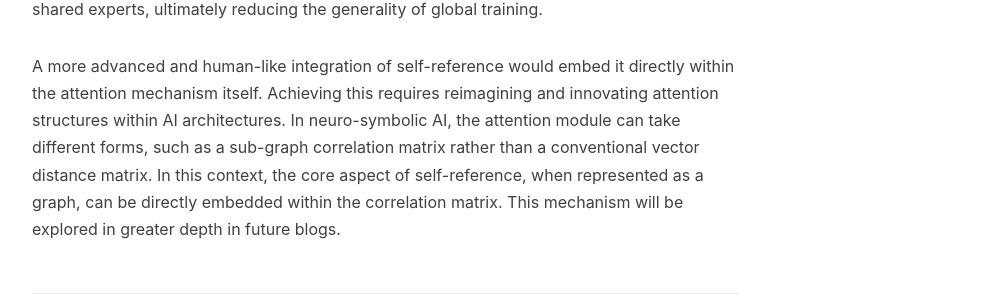
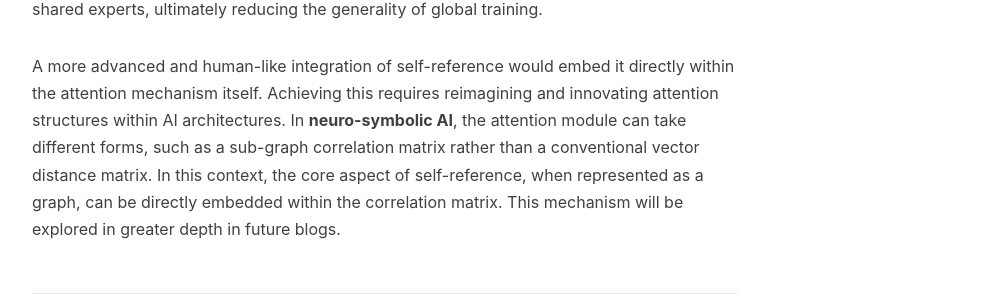
Before and after one commit to lambdacogito/lambdacogito.github.io, a Jekyll site: the page built from content/_posts/2025-02-08-neurosymbolic-part2.md, in a window 1280 px wide and 900 px high, scrolled down 3344 px. Shown: the part 204-507 px from the top of the window, without its empty margins (233-1240 px from the left). Built offline with Jekyll 4.4.1, drawn with Linux system fonts in a browser that asks for light colours; nearby versions of some CDN libraries; comment, search, counter and statistics services are not loaded.

Commit message:
"Update: "

```diff
--- a/content/_posts/2025-02-08-neurosymbolic-part2.md
+++ b/content/_posts/2025-02-08-neurosymbolic-part2.md
@@ -128,7 +128,7 @@ reducing the generality of global training.
 A more advanced and human-like integration of self-reference would embed it
 directly within the attention mechanism itself. Achieving this requires
 reimagining and innovating attention structures within AI architectures. In
-neuro-symbolic AI, the attention module can take different forms, such as a
+**neuro-symbolic AI**, the attention module can take different forms, such as a
 sub-graph correlation matrix rather than a conventional vector distance matrix.
 In this context, the core aspect of self-reference, when represented as a graph,
 can be directly embedded within the correlation matrix. This mechanism will be
```
